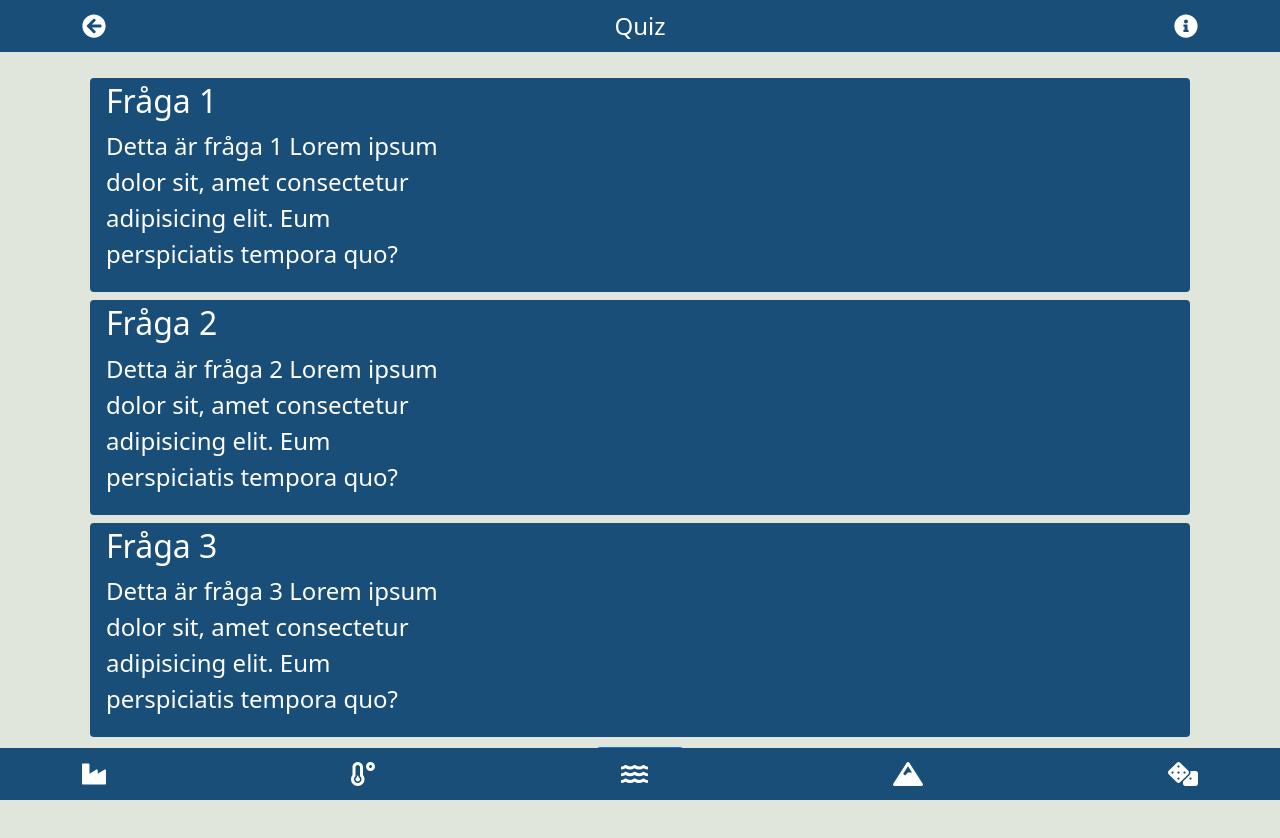
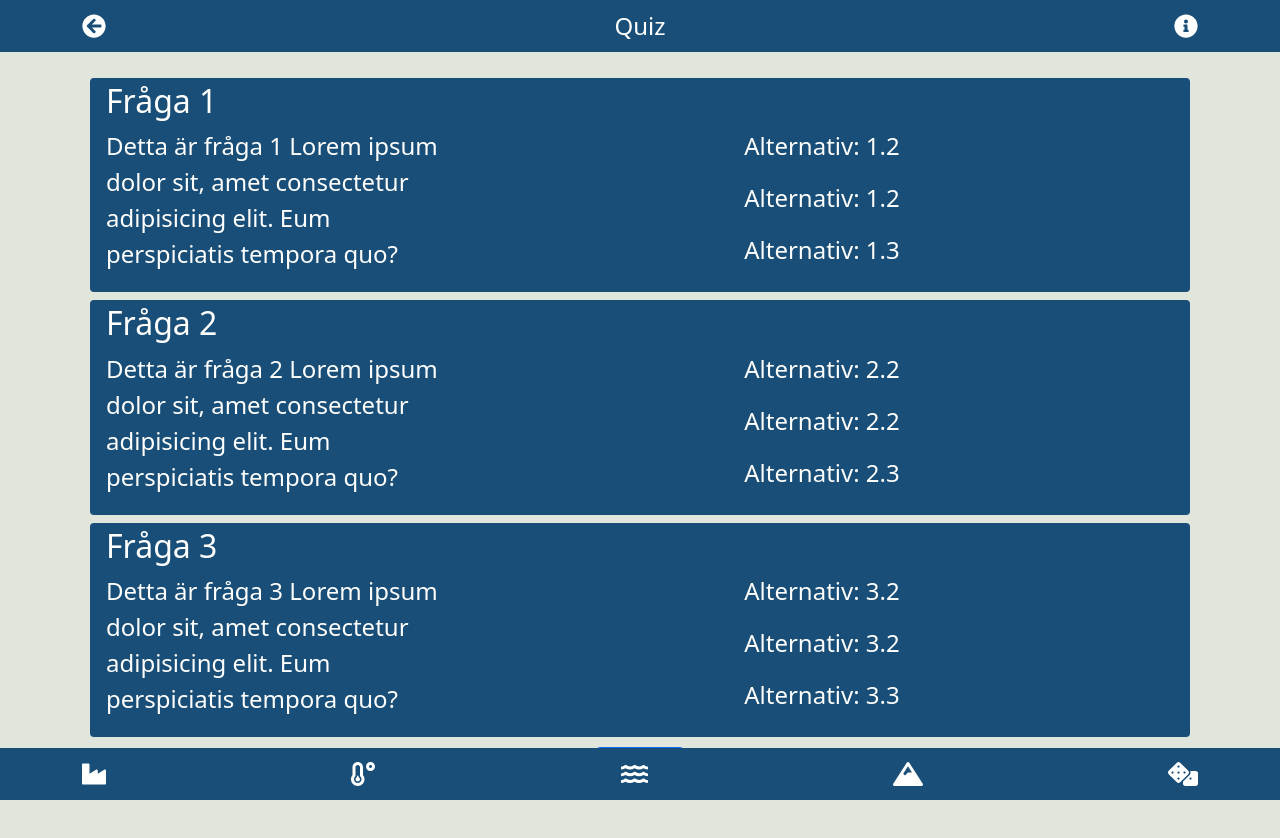
Before and after one commit to preeyaJo/group3project, a React (Create React App) app: page /quiz in a window 1280 px wide. Shown: the top 838 px of the page. Built offline with nearby package versions, Linux system fonts and the light colour scheme.

Commit message:
fixar quiz ver 3
loopa svarsknappar funkar inte

```diff
--- a/src/Quiz/QuizItem.js
+++ b/src/Quiz/QuizItem.js
@@ -6,24 +6,19 @@ import data from "./questions.json";
 function QuizList() {
   return data.map((post, index) => (
     <div className=" row QuizItem rounded p-1 m-2" key={index}>
+      <h2>Fråga {post.id}</h2>
       <div className="col">
-        <h2>Fråga {post.id}</h2>
         <p>{post.question}</p>
       </div>
-      <div className="col col-md-8 d-flex justify-content-center align-items-center">
+      <div className="col col-md-8 d-flex justify-content-center ">
         <div>
-          {/*           <Button variant="outline-light btn-sm" className="m-2">
-            Alternativ 1
-          </Button>
-          <Button variant="outline-light btn-sm" className="m-2">
-            Alternativ 2
-          </Button>
-          <Button variant="outline-light btn-sm" className="m-2">
-            Alternativ 3
-          </Button>
-          <Button variant="outline-light btn-sm" className="m-2">
-            Alternativ 3
-          </Button> */}
+          {post.answers.map((a) => (
+            <div>
+              <p>{a.alt1}</p>
+              <p>{a.alt2}</p>
+              <p>{a.alt3}</p>
+            </div>
+          ))}
         </div>
 
         {/*         <InputGroup className="mb-3">
--- a/src/Quiz/questions.json
+++ b/src/Quiz/questions.json
@@ -2,28 +2,28 @@
   {
     "id": "1",
     "question": "Detta är fråga 1 Lorem ipsum dolor sit, amet consectetur adipisicing elit. Eum perspiciatis tempora quo?",
-    "Answers": [
-      { "Alt1 ": "Alternativ: 1.2", "isCorrect": true },
-      { "Alt2": "Alternativ: 1.2", "isCorrect": false },
-      { "Alt3": "Alternativ: 1.3", "isCorrect": false }
+    "answers": [
+      { "alt1": "Alternativ: 1.2" },
+      { "alt2": "Alternativ: 1.2" },
+      { "alt3": "Alternativ: 1.3" }
     ]
   },
   {
     "id": "2",
     "question": "Detta är fråga 2 Lorem ipsum dolor sit, amet consectetur adipisicing elit. Eum perspiciatis tempora quo?",
-    "Answers": [
-      { "Alt1 ": "Alternativ: 2.2", "isCorrect": false },
-      { "Alt2": "Alternativ: 2.2", "isCorrect": true },
-      { "Alt3": "Alternativ: 2.3", "isCorrect": false }
+    "answers": [
+      { "alt1": "Alternativ: 2.2" },
+      { "alt2": "Alternativ: 2.2" },
+      { "alt3": "Alternativ: 2.3" }
     ]
   },
   {
     "id": "3",
     "question": "Detta är fråga 3 Lorem ipsum dolor sit, amet consectetur adipisicing elit. Eum perspiciatis tempora quo?",
-    "Answers": [
-      { "Alt1 ": "Alternativ: 3.2", "isCorrect": false },
-      { "Alt2": "Alternativ: 3.2", "isCorrect": false },
-      { "Alt3": "Alternativ: 3.3", "isCorrect": true }
+    "answers": [
+      { "alt1": "Alternativ: 3.2" },
+      { "alt2": "Alternativ: 3.2" },
+      { "alt3": "Alternativ: 3.3" }
     ]
   }
 ]
```
